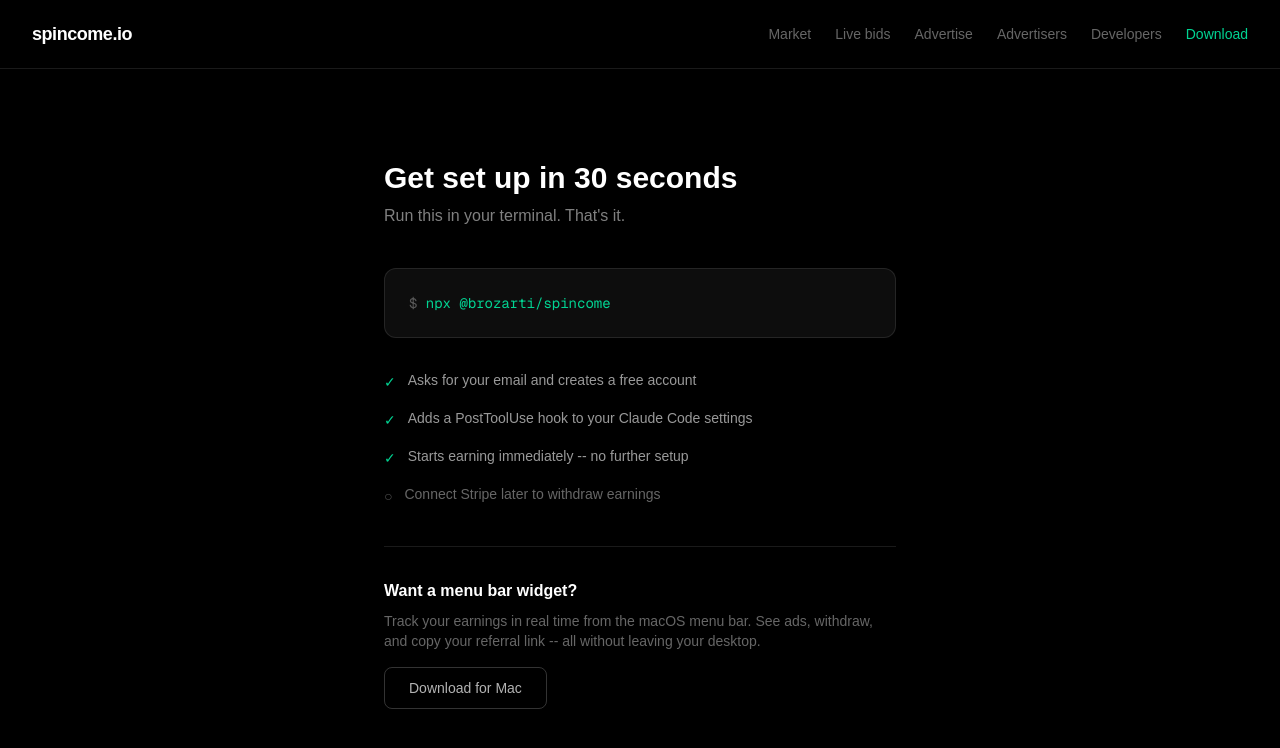
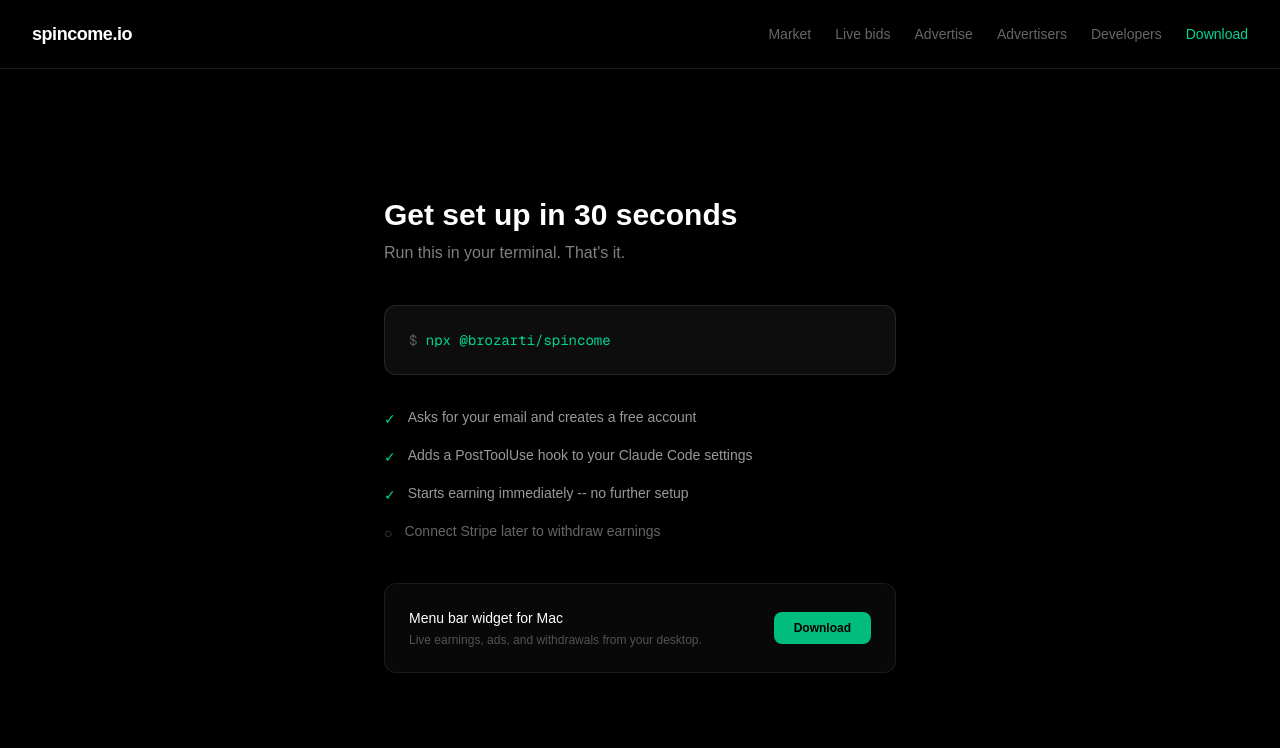
Before and after one commit to brozarti/spincome, a Next.js app in the folder apps/marketplace/: page /setup in a window 1280 px wide. Shown: the top 748 px of the page. Built offline with nearby package versions, Linux system fonts and the light colour scheme.

Commit message:
Cleaner widget download card on setup page: inline row with green button

```diff
--- a/apps/marketplace/app/setup/page.tsx
+++ b/apps/marketplace/app/setup/page.tsx
@@ -36,16 +36,16 @@
           </li>
         </ul>
 
-        <div className="mt-10 pt-8 border-t border-white/10">
-          <h2 className="font-semibold mb-2">Want a menu bar widget?</h2>
-          <p className="text-white/40 text-sm mb-4">
-            Track your earnings in real time from the macOS menu bar. See ads, withdraw, and copy your referral link -- all without leaving your desktop.
-          </p>
+        <div className="mt-10 bg-white/3 border border-white/8 rounded-xl p-6 flex items-center justify-between">
+          <div>
+            <p className="text-sm font-medium mb-1">Menu bar widget for Mac</p>
+            <p className="text-white/30 text-xs">Live earnings, ads, and withdrawals from your desktop.</p>
+          </div>
           <Link
             href="/download"
-            className="inline-block border border-white/20 hover:border-white/40 text-white/70 hover:text-white px-6 py-2.5 rounded-lg text-sm transition-colors"
+            className="shrink-0 bg-emerald-500 hover:bg-emerald-400 text-black font-semibold px-5 py-2 rounded-lg text-xs transition-colors"
           >
-            Download for Mac
+            Download
           </Link>
         </div>
       </div>
```
